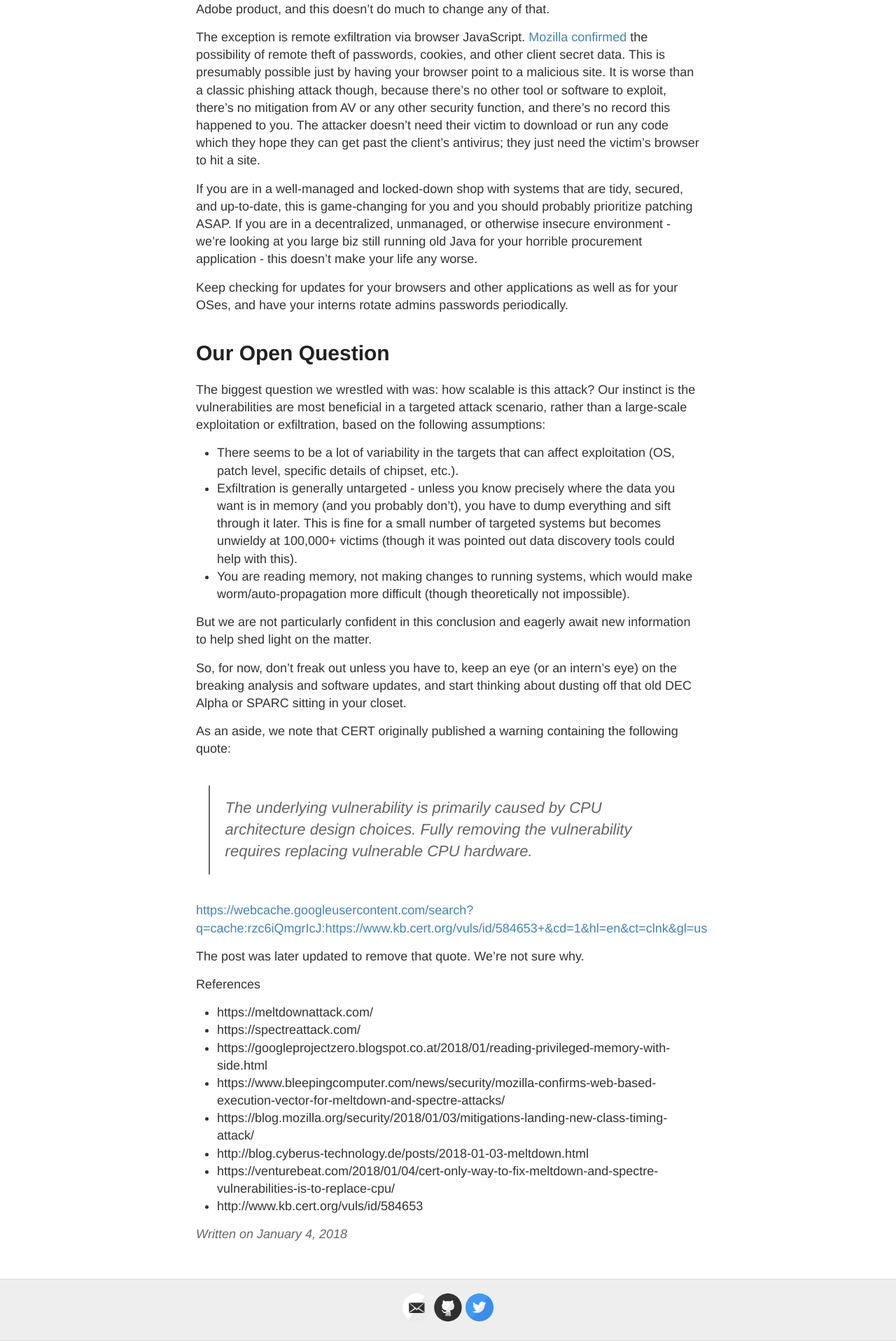
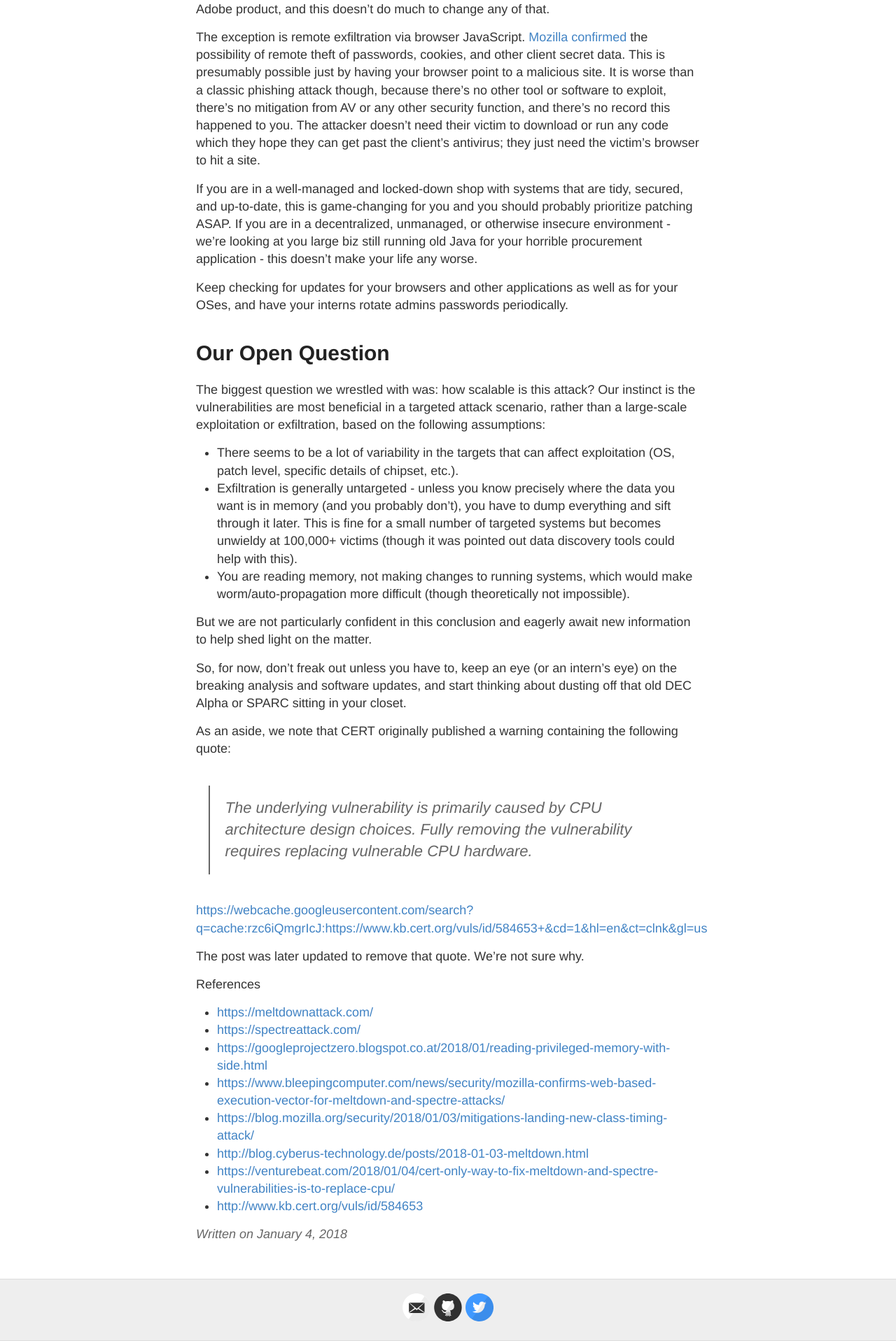
Before and after one commit to secwonks/secwonks.github.io, a Jekyll site: the page built from _posts/2018-1-4-real-time-risk-assessment-of-spectre-and-meltdown.md, in a window 1280 px wide. Shown: the part 3531-5448 px from the top of the page at 70% size. Built offline with Jekyll 4.4.1, drawn with Linux system fonts in a browser that asks for light colours.

Commit message:
Adding appropriate brackets for links

```diff
--- a/_posts/2018-1-4-real-time-risk-assessment-of-spectre-and-meltdown.md
+++ b/_posts/2018-1-4-real-time-risk-assessment-of-spectre-and-meltdown.md
@@ -79,11 +79,11 @@
 The post was later updated to remove that quote. We’re not sure why.
 
 References
-* https://meltdownattack.com/
-* https://spectreattack.com/
-* https://googleprojectzero.blogspot.co.at/2018/01/reading-privileged-memory-with-side.html
-* https://www.bleepingcomputer.com/news/security/mozilla-confirms-web-based-execution-vector-for-meltdown-and-spectre-attacks/
-* https://blog.mozilla.org/security/2018/01/03/mitigations-landing-new-class-timing-attack/
-* http://blog.cyberus-technology.de/posts/2018-01-03-meltdown.html
-* https://venturebeat.com/2018/01/04/cert-only-way-to-fix-meltdown-and-spectre-vulnerabilities-is-to-replace-cpu/
-* http://www.kb.cert.org/vuls/id/584653
+  * <https://meltdownattack.com/>
+  * <https://spectreattack.com/>
+  * <https://googleprojectzero.blogspot.co.at/2018/01/reading-privileged-memory-with-side.html>
+  * <https://www.bleepingcomputer.com/news/security/mozilla-confirms-web-based-execution-vector-for-meltdown-and-spectre-attacks/>
+  * <https://blog.mozilla.org/security/2018/01/03/mitigations-landing-new-class-timing-attack/>
+  * <http://blog.cyberus-technology.de/posts/2018-01-03-meltdown.html>
+  * <https://venturebeat.com/2018/01/04/cert-only-way-to-fix-meltdown-and-spectre-vulnerabilities-is-to-replace-cpu/>
+  * <http://www.kb.cert.org/vuls/id/584653>
```
